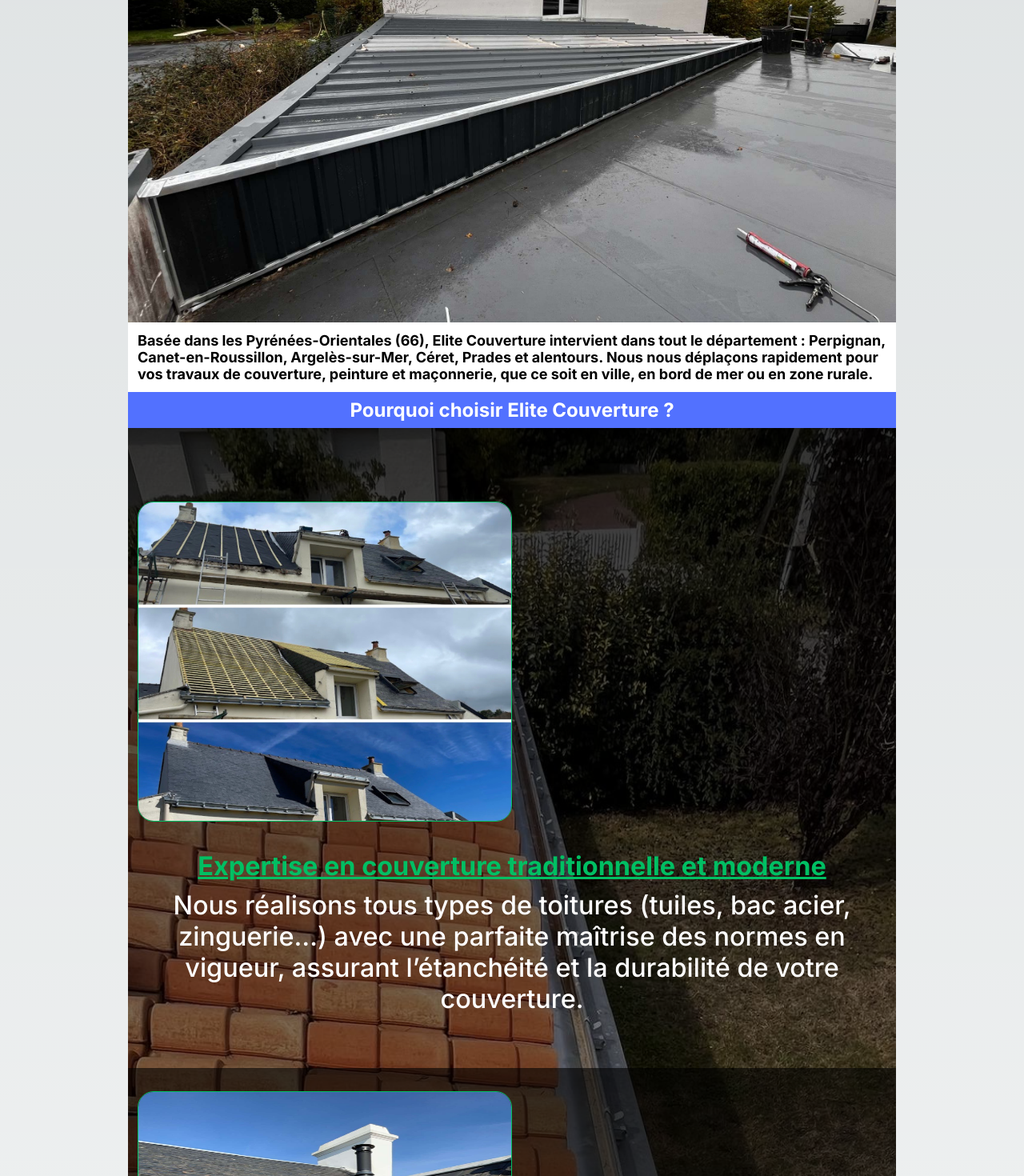
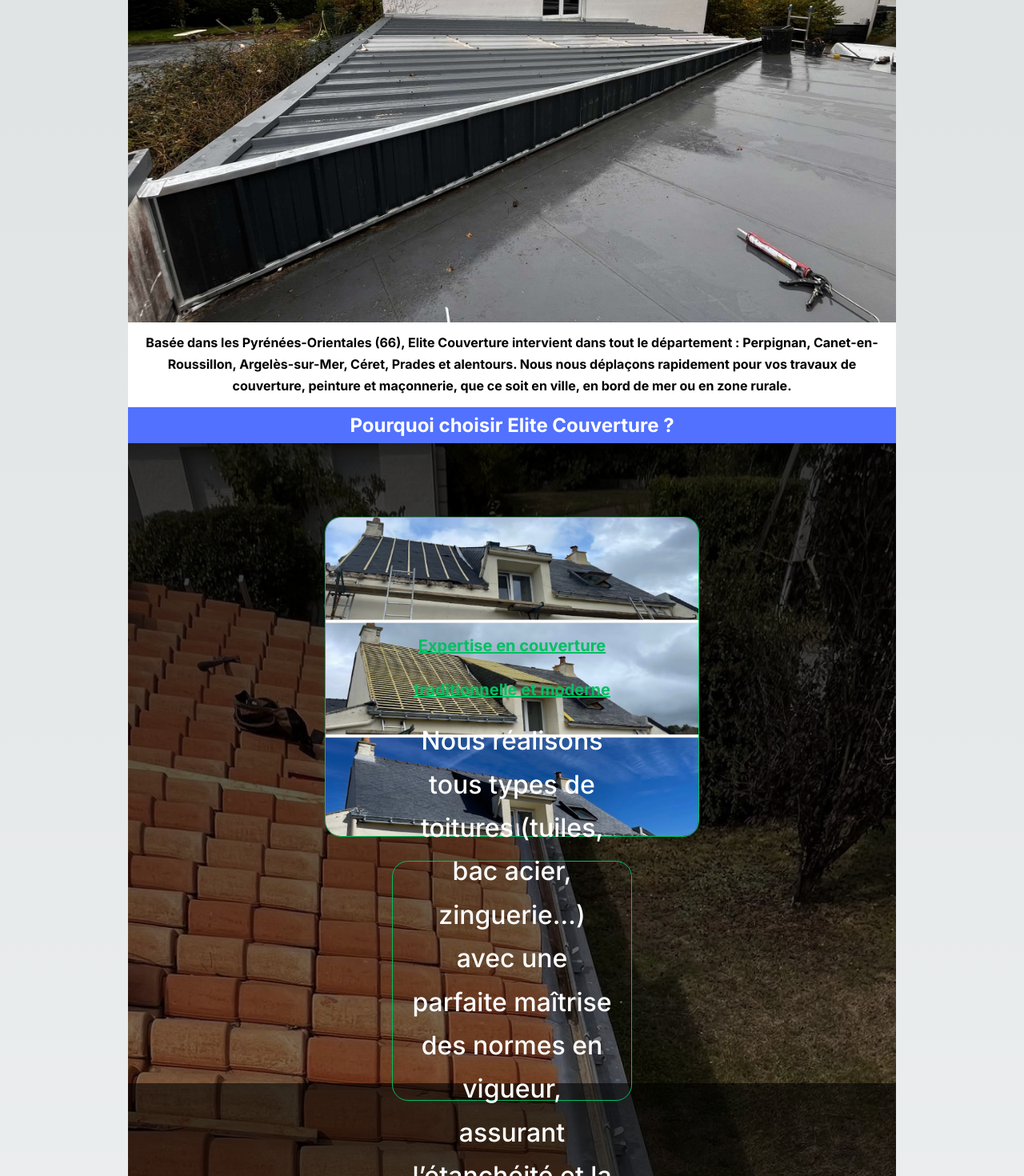
Before and after one commit to AdrienW86/klenn-couverture, a Next.js app: page / in a window 1280 px wide. Shown: the part 1330-2800 px from the top of the page at 80% size. Built offline with nearby package versions, Linux system fonts and the light colour scheme.

Commit message:
mise en ligne

```diff
--- a/components/Banner/banner.module.css
+++ b/components/Banner/banner.module.css
@@ -40,10 +40,9 @@
     border-radius: 16px;
     border: 1px solid rgb(0,191,99);
     background-color: rgb(255, 255, 255);
-    color: (0,191,99); ;
-    width: 150px;
+    color: (0,191,99);
+    width: 160px;
     font-size: 16px;
-    font-weight: medium;
     text-align: center;
     font-weight: bold;
     transition: .4s ease-in-out;
--- a/components/Description/Description.js
+++ b/components/Description/Description.js
@@ -35,9 +35,9 @@
             src="/image1.jpg"
             alt="Vue pittoresque et charmante du Château de Projan entouré de collines"
             width={400}
-            height={300}
+            height={400}
             sizes="(max-width: 600px) 100vw, (max-width: 1024px) 50vw, 33vw"
-            className={styles.image}
+            className={styles.image2}
           />
           <div className={styles.intro}>
             <motion.p
@@ -79,8 +79,8 @@
                 transition={{ duration: 0.5 }}
                 src="/image5.jpg"
                 alt="photos d'une toiture en travaux"
-                width={200}
-                height={200}
+                width={300}
+                height={300}
                 sizes="(max-width: 600px) 100vw, (max-width: 1024px) 50vw, 33vw"
                 className={styles.picture}
               />
@@ -127,7 +127,6 @@
                 className={styles.p}
               >
                 <span className={styles.span}>Peinture intérieure et extérieure haut de gamme</span>Nos finitions sont réalisées avec des peintures professionnelles adaptées à chaque support. Préparation minutieuse des surfaces, application soignée, rendu impeccable.
-                avec des produits locaux et une cuisine généreuse.
               </motion.p>
 
             </li>
@@ -163,19 +162,6 @@
               </motion.p>
             </li>
             <li className={styles.li}>
-              <motion.p
-                ref={ref12}
-                initial={{ opacity: 0, x: -100 }}
-                animate={{
-                  opacity: inView12 ? 1 : 0,
-                  x: inView12 ? 0 : -100,
-                }}
-                exit={{ opacity: 0, x: -100 }}
-                transition={{ duration: 0.5 }}
-                className={styles.p}
-              >
-                <span className={styles.span}> Matériel professionnel et techniques éprouvées</span>Nous utilisons des équipements de pointe et des méthodes éprouvées pour un chantier sécurisé, efficace et parfaitement exécuté, quelles que soient les conditions.
-              </motion.p>
               <motion.img
                 ref={ref13}
                 initial={{ opacity: 0, x: 100 }}
@@ -192,6 +178,19 @@
                 sizes="(max-width: 600px) 100vw, (max-width: 1024px) 50vw, 33vw"
                 className={styles.picture}
               />
+               <motion.p
+                ref={ref12}
+                initial={{ opacity: 0, x: -100 }}
+                animate={{
+                  opacity: inView12 ? 1 : 0,
+                  x: inView12 ? 0 : -100,
+                }}
+                exit={{ opacity: 0, x: -100 }}
+                transition={{ duration: 0.5 }}
+                className={styles.p}
+              >
+                <span className={styles.span}> Matériel professionnel et techniques éprouvées</span>Nous utilisons des équipements de pointe et des méthodes éprouvées pour un chantier sécurisé, efficace et parfaitement exécuté, quelles que soient les conditions.
+              </motion.p>
             </li>
           </ul>
 
--- a/components/Description/description.module.css
+++ b/components/Description/description.module.css
@@ -7,7 +7,7 @@
     position: relative;
     bottom: 10px;
     text-decoration: underline;
-    font-size: 1em;
+    font-size: 20px;
     font-weight: bold;
     color: rgb(0,191,99);
 }
@@ -30,21 +30,28 @@
 }
 
 .image {
+    width: 300px;
+    height: 300px;
+}
+
+.image2 {
     width: 100%;
     height: auto;
-  }
+}
 
 .article, .intro {
     padding: 12px;
     font-weight: bold;
     color: rgb(0, 0, 0);
     font-weight: lighter;
-    font-size: 18px;
+    font-size: 16px;
     font-weight: bold;
 }
 
 .intro {
     display: flex;
+    text-align: center;
+    line-height: 1.7em;
     flex-direction: column;
     justify-content: center;
 }
@@ -60,29 +67,32 @@
     font-weight: lighter;
 }
 
-
-
 .li {
     display: flex;
     flex-direction: column;
+    justify-content: center;
     margin: 80px 0;
     font-weight: 500;
-    font-size: 0.9em;
+    font-size: 16px;
     position: relative;
 }
 
 .picture {
-    width: 100%;
-    height: auto;
+    width: 300px;
+    height: 300px;
+    margin: auto;
     border-radius: 20px;
-    border: 1px solid #b88917;
+    border: 1px solid #ffffff;
 }
 
 .p {
-    margin-top: 30px;
-    width: 100%;
-    height: auto;
-    padding: 16px;
+    margin: 30px auto;
+    width: 300px;
+    height: 300px;
+    padding: 20px;
+    border-radius: 20px;
+    border: 1px solid rgb(0,191,99);
+    line-height: 1.7em;
     display: flex;
     text-align: center;
     flex-direction: column;
@@ -108,13 +118,19 @@
   /* Tablet and Smaller Desktop */
 @media (min-width: 701px) and (max-width: 1120px) {
     .picture {
-        width: 50%;
-        height: 300px;
+        width: 650px;
+        height: 650px;
         border-radius: 20px;
         border: 1px solid rgb(0,191,99);;
     }
     .p {
+        width: 650px;
+        height: 650px;
         font-size: 1.5em;
+    }
+    .span {
+        font-size: 1.7em;
+        line-height: 2em;
     }
 }
 
--- a/components/Equipment/equipment.module.css
+++ b/components/Equipment/equipment.module.css
@@ -9,6 +9,7 @@
 
 .column {
   display: flex;
+  text-align: center;
   flex-direction: column;
   gap: 20px;
   padding: 16px;
--- a/components/Footer/footer.module.css
+++ b/components/Footer/footer.module.css
@@ -17,23 +17,20 @@
     text-align: center;
     font-size: 24px;
     color: white;
-    font-weight: lighter;
-    font-family: 'Lobster', sans-serif;
+    font-weight: bold;
 }
 
 .txt {
     margin-top: 10px;
-    font-weight: lighter;
-    font-family: 'Lobster', sans-serif;
+    font-weight: bold;
     width: 100%;
     text-align: center;
 }
 
 .link {
     width: 100%;
-    font-family: 'Lobster', sans-serif;
     display: flex;
-    margin: 20px 0 10px 0;
+    margin: 10px;
     justify-content: center;
 }
 
```
